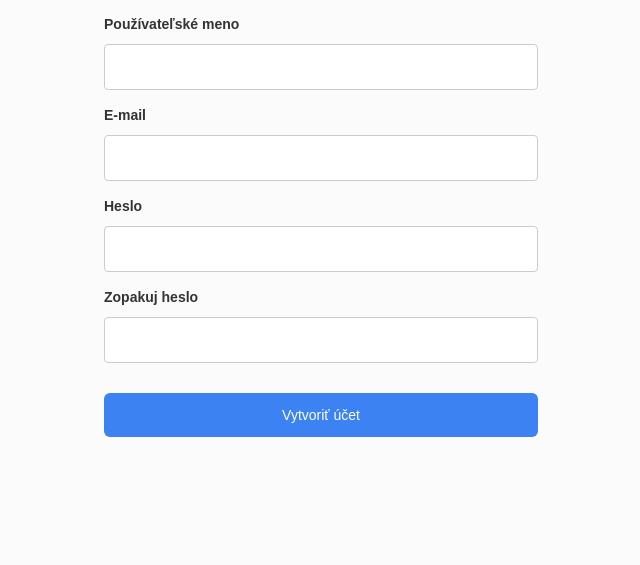
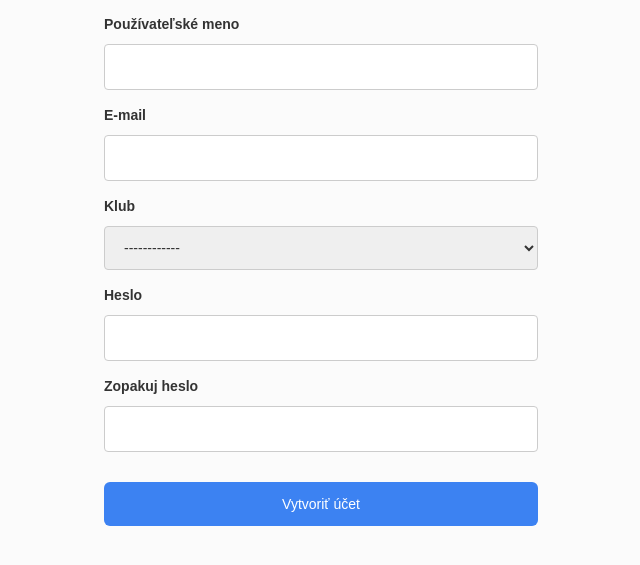
Before and after one commit to MartinStevko/U17-diary, a Django app: page /register in a window 1280 px wide. Shown: the part 162-727 px from the top of the page, without its empty margins (319-959 px from the left). Run offline with Django 3.2, Linux system fonts and the light colour scheme; tables that the repository leaves empty hold one stand-in row (values such as "Sample post"); parts of the project's set-up code (start-up, migrations or seed data) failed here and were passed over; some libraries are stand-ins or nearby versions.

Commit message:
Club selection in register form

```diff
--- a/diary/templates/diary/register.html
+++ b/diary/templates/diary/register.html
@@ -33,7 +33,16 @@
       <br>
       <label for="email">E-mail</label>
       <br>
-      <input id="email" class="field" name="email" value="{{ email }}" type="text">
+      <input id="email" class="field" name="email" value="{{ email }}" type="email">
+      <br>
+      <label for="club">Klub</label>
+      <br>
+      <select id="club" class="field" name="club">
+        <option value="none">------------</option>
+        {% for club in clubs %}
+          <option value="{{ club.id }}">{{ club.name }}</option>
+        {% endfor %}
+      </select>
       <br>
       <label for="password">Heslo</label>
       <br>
```
